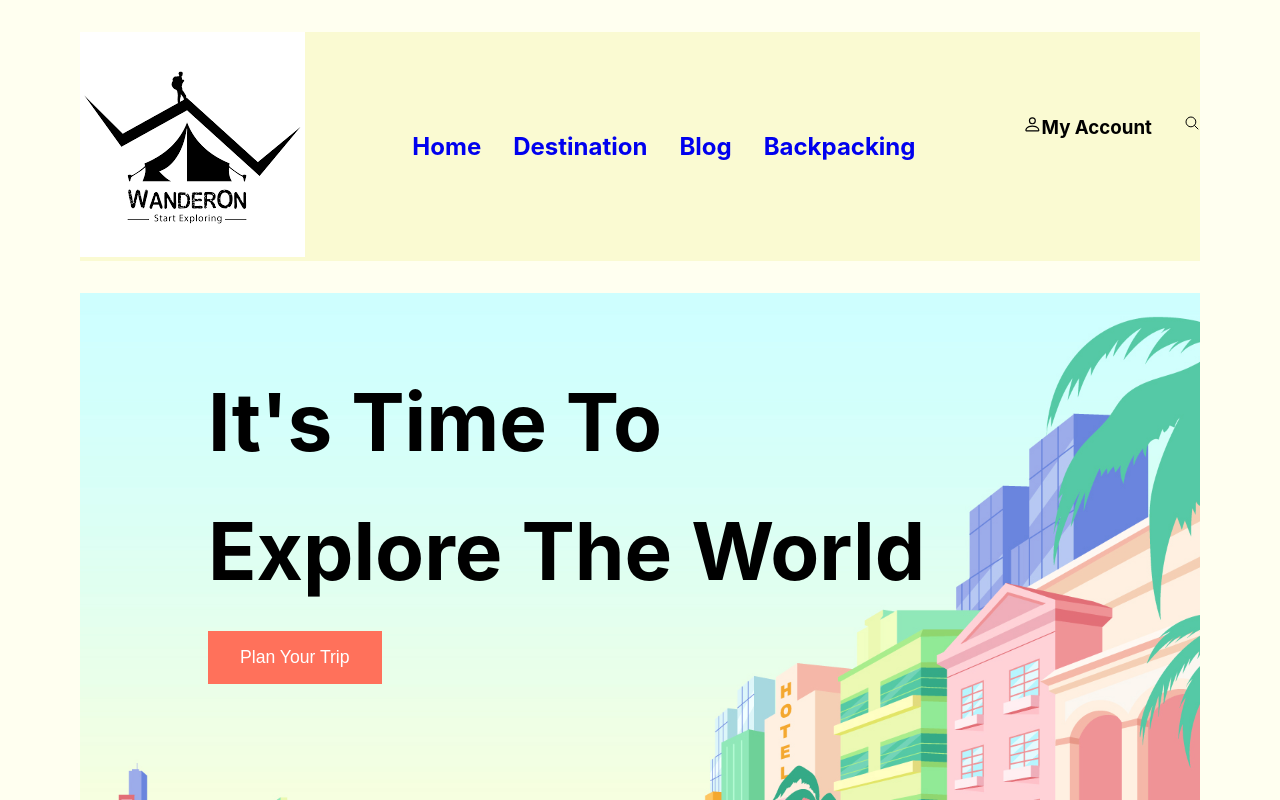
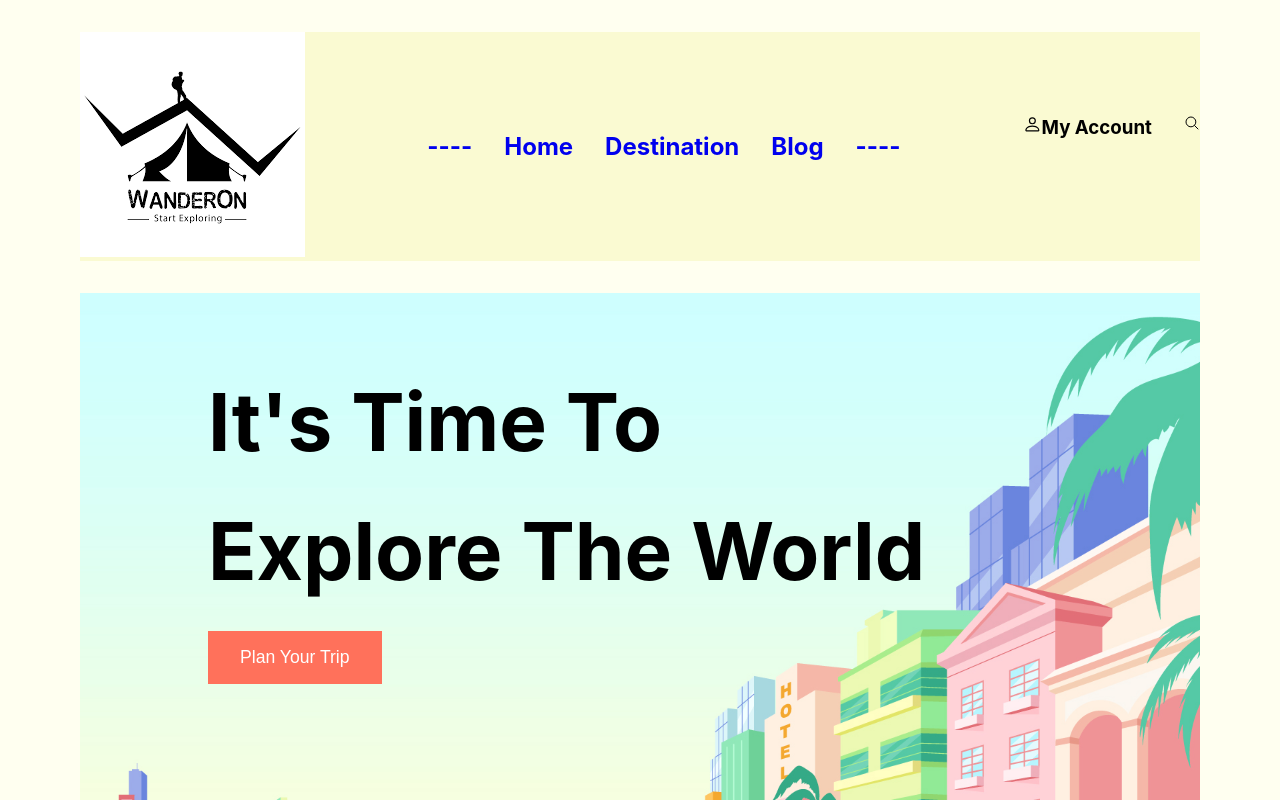
Before and after one commit to shashidharbollu/Wander_On, a React (Vite) app: page / in a window 1280 px wide. Shown: the top 800 px of the page. Built offline with nearby package versions, Linux system fonts and the light colour scheme; no server answers.

Commit message:
my seventh commit

```diff
--- a/src/components/Navbar.jsx
+++ b/src/components/Navbar.jsx
@@ -30,6 +30,9 @@ export default function Navbar() {
         <h1>
           <ul>
             <li>
+              <a href="#backpacking">----</a>
+            </li>
+            <li>
               <a href="#services">Home</a>
             </li>
             <li>
@@ -39,7 +42,7 @@ export default function Navbar() {
               <a href="#blog">Blog</a>
             </li>
             <li>
-              <a href="#backpacking">Backpacking</a>
+              <a href="#backpacking">----</a>
             </li>
           </ul>
         </h1>
@@ -86,7 +89,7 @@ const Container = styled.nav`
 
           color: light-blue;
           cursor: pointer;
-          transition: var(--default-transition);
+
           &:hover {
             color: var(--primary-color);
           }
```
